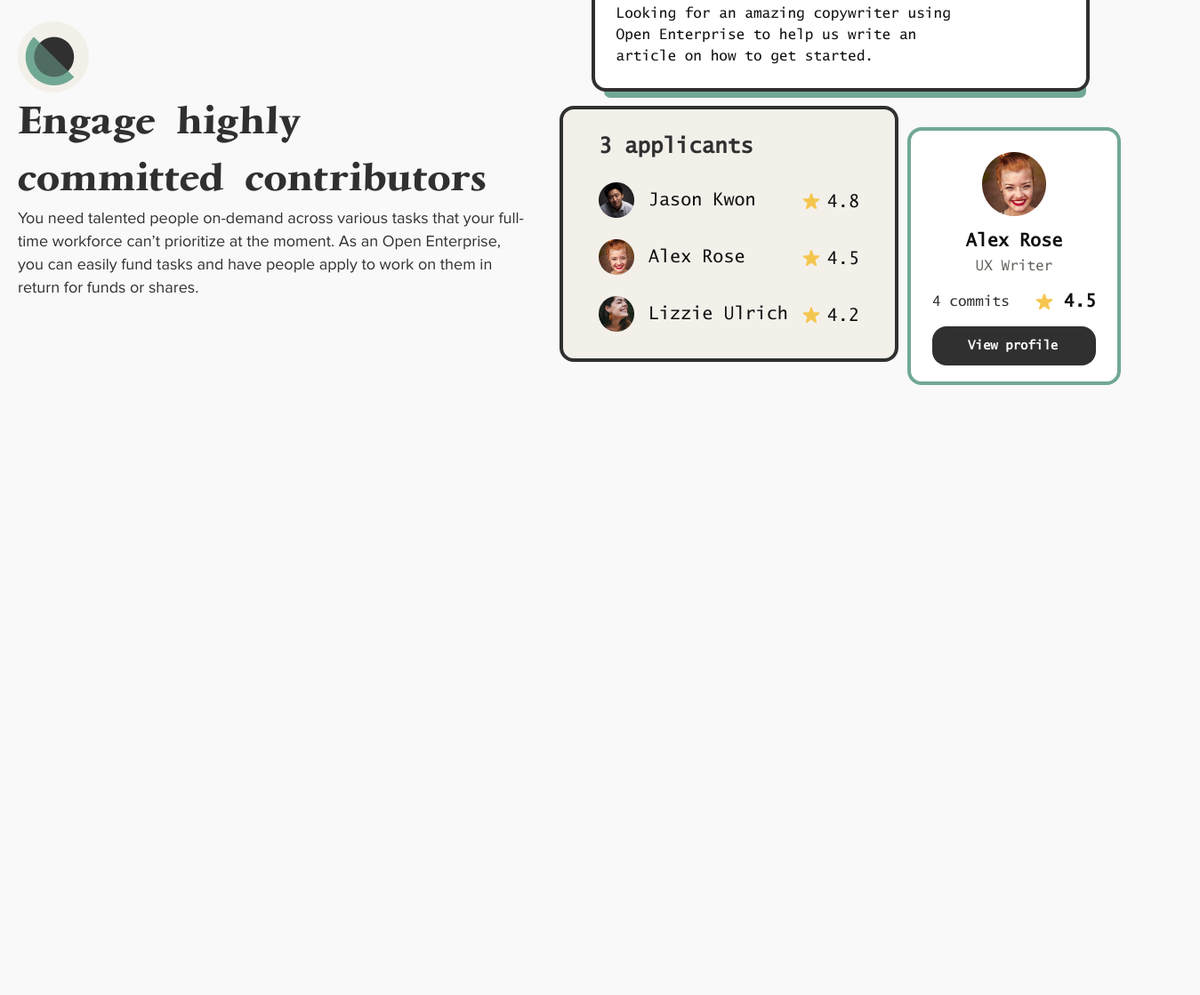
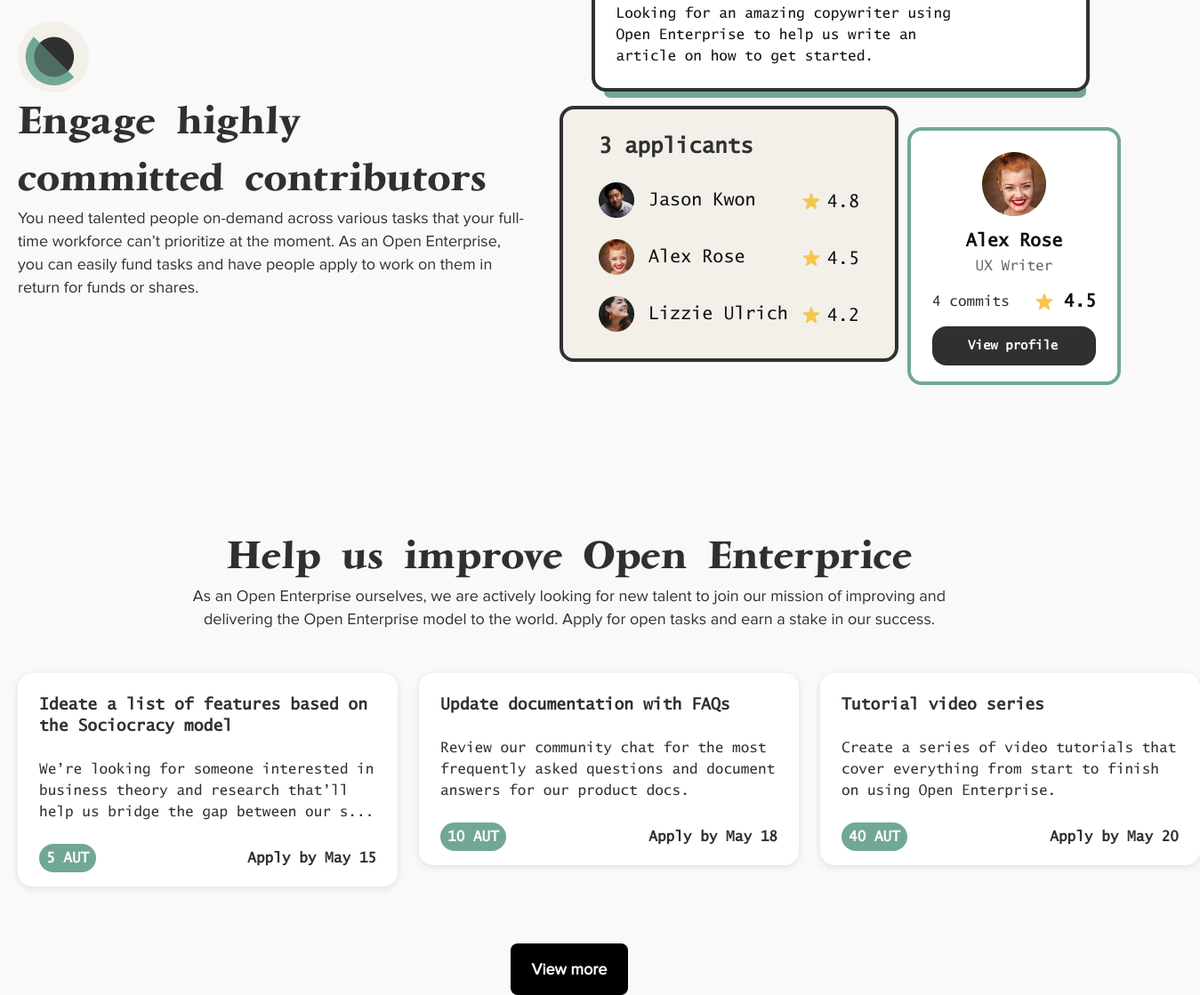
Before and after one commit to alexvlasov182/concept, a website built with webpack: page src/index.html in a window 1280 px wide. Shown: the part 2983-4102 px from the top of the page at 89% size, 1349 px wide, since content can reach past the window. Before the commit the page ends 3416 px from the top, so only its background shows below. Built offline with nearby package versions, Linux system fonts and the light colour scheme.

Commit message:
finish section help for desktop

```diff
--- a/src/assets/scss/blocks/_button.scss
+++ b/src/assets/scss/blocks/_button.scss
@@ -37,6 +37,19 @@
     font-size: 14px;
     line-height: 20px;
   }
+  &_black {
+    display: inline-block;
+    background-color: rgb(0, 0, 0);
+    border-radius: 8px;
+    padding: 20px 24px;
+    font-size: 18px;
+    font-weight: 700;
+    line-height: 1;
+    border: 0px;
+    cursor: pointer;
+    user-select: none;
+    transition: transform 200ms ease 0s, background 200ms ease 0s;
+  }
   &:hover {
     transform: translateY(-2px);
     text-decoration: none;
--- /dev/null
+++ b/src/assets/scss/blocks/_help.scss
@@ -0,0 +1,59 @@
+.help {
+  &__wrapper {
+    display: grid;
+    grid-template-columns: repeat(3, 427px);
+    gap: 24px;
+    margin-top: 48px;
+  }
+  &__card {
+    height: 216px;
+    max-width: 427px;
+    background-color: $default-color;
+    padding: 24px;
+    border-radius: 16px;
+    box-shadow: 0px 2px 8px rgba(0, 0, 0, 0.1);
+  }
+  &__card-title {
+    font-family: $secondFont;
+    font-style: normal;
+    font-weight: 700;
+    font-size: 18px;
+    line-height: 24px;
+    color: $secondary-color;
+  }
+  &__card-title-date {
+    font-family: $secondFont;
+    font-style: normal;
+    font-weight: 600;
+    font-size: 16px;
+    line-height: 24px;
+    color: $secondary-color;
+  }
+  &__card-text {
+    margin-top: 24px;
+    font-style: normal;
+    font-weight: 500;
+    font-size: 16px;
+    line-height: 24px;
+    color: $secondary-color;
+    p {
+      font-family: $secondFont;
+    }
+  }
+  &__inside-card {
+    margin-top: 24px;
+    display: flex;
+    justify-content: space-between;
+    align-items: center;
+    button {
+      font-family: $secondFont;
+    }
+  }
+  &__button {
+    margin-top: 64px;
+    text-align: center;
+  }
+  .height {
+    min-height: 240px;
+  }
+}
--- a/src/assets/scss/main.scss
+++ b/src/assets/scss/main.scss
@@ -12,6 +12,7 @@
 @import 'blocks/work';
 @import 'blocks/kickstart';
 @import 'blocks/engage';
+@import 'blocks/help';
 
 html {
   line-height: $mainLineHeight;
--- a/src/index.html
+++ b/src/index.html
@@ -408,7 +408,75 @@
           </div>
         </div>
       </section>
-      <!-- <section class=""></section> -->
+      <section class="help">
+        <div class="container">
+          <div class="help__section-title">
+            <h2 class="title title_center">Help us improve Open Enterprice</h2>
+            <div class="help__subtitle">
+              <p class="subtitle">
+                As an Open Enterprise ourselves, we are actively looking for new
+                talent to join our mission of improving and delivering the Open
+                Enterprise model to the world. Apply for open tasks and earn a
+                stake in our success.
+              </p>
+            </div>
+          </div>
+          <div class="help__wrapper">
+            <a href="" class="help__card height">
+              <div class="help__card-title">
+                Ideate a list of features based on the Sociocracy model
+              </div>
+              <div class="help__card-text">
+                <p>
+                  We’re looking for someone interested in business theory and
+                  research that’ll help us bridge the gap between our s...
+                </p>
+              </div>
+              <div class="help__inside-card">
+                <div class="help__card-button">
+                  <button class="btn btn_green" href="#">5 AUT</button>
+                </div>
+                <div class="help__card-title-date">Apply by May 15</div>
+              </div>
+            </a>
+            <a href="" class="help__card">
+              <div class="help__card-title">Update documentation with FAQs</div>
+              <div class="help__card-text">
+                <p>
+                  Review our community chat for the most frequently asked
+                  questions and document answers for our product docs.
+                </p>
+              </div>
+              <div class="help__inside-card">
+                <div class="help__card-button">
+                  <button class="btn btn_green" href="#">10 AUT</button>
+                </div>
+                <div class="help__card-title-date">Apply by May 18</div>
+              </div>
+            </a>
+            <a href="" class="help__card">
+              <div class="help__card-title">Tutorial video series</div>
+
+              <div class="help__card-text">
+                <p>
+                  Create a series of video tutorials that cover everything from
+                  start to finish on using Open Enterprise.
+                </p>
+              </div>
+
+              <div class="help__inside-card">
+                <div class="help__card-button">
+                  <button class="btn btn_green" href="#">40 AUT</button>
+                </div>
+                <div class="help__card-title-date">Apply by May 20</div>
+              </div>
+            </a>
+          </div>
+          <div class="help__button">
+            <a class="btn btn_black" href="">View more</a>
+          </div>
+        </div>
+      </section>
       <!-- <section class=""></section> -->
     </main>
 
```
